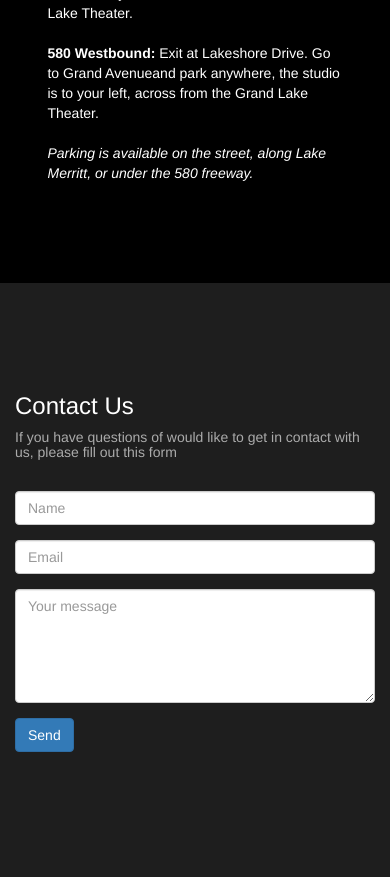
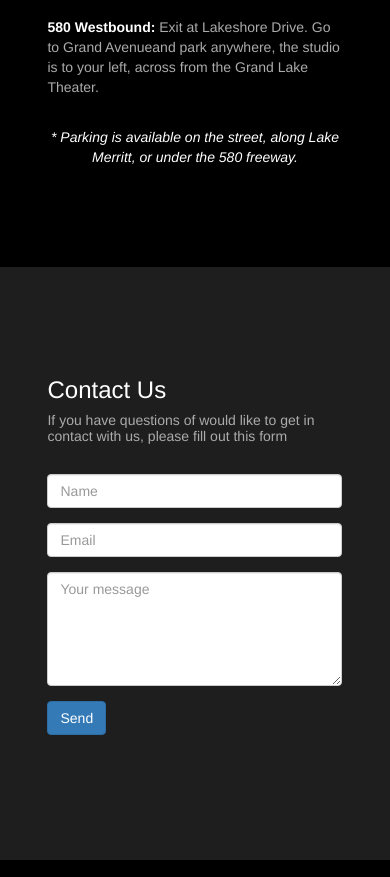
Before and after one commit to jackseabolt/OaklandYoga, a Rails app: page /directions in a window 390 px wide. Shown: the part 1298-2175 px from the top of the page. Run offline with Rails 7, Linux system fonts and the light colour scheme; style sheets or scripts are compiled from the project's sources; some libraries are stand-ins or nearby versions; some web fonts are replaced.

Commit message:
styles added

```diff
--- a/app/views/layouts/application.html.erb
+++ b/app/views/layouts/application.html.erb
@@ -34,7 +34,7 @@
 	<div class="container-fluid content">
     	<%= yield %>
     	<div class="row contact_section">
-			<div class="col-sm-8 col-sm-push-2">
+			<div class="col-sm-8 col-sm-push-2 col-xs-10 col-xs-push-1">
 				<h3>Contact Us</h3>
 				<h5>If you have questions of would like to get in contact with us, please fill out this form</h5>
 				<br />
--- a/app/views/pages/about.html.erb
+++ b/app/views/pages/about.html.erb
@@ -31,8 +31,9 @@
 			<p>
 			Have a great class!
 			</p>
+			<br />
 			<p>
-			Visit the Bikram Yoga <a href="https://www.bikramyoga.com/">homepage</a>
+			Visit the Bikram Yoga homepage <a href="https://www.bikramyoga.com/">here</a>
 			</p>
 		</div>
 	</div>
--- a/app/views/pages/directions.html.erb
+++ b/app/views/pages/directions.html.erb
@@ -7,21 +7,21 @@
 	</div>
 	<div class="row center_section">
 		<div class="col-sm-8 col-sm-push-2 col-xs-10 col-xs-push-1">
-			<h3 class="white">Directions</h3>
 				<div id="map_container">
 					<iframe id="map" src="https://www.google.com/maps/embed?pb=!1m18!1m12!1m3!1d11867.451789099068!2d-122.2560679190026!3d37.8116058527049!2m3!1f0!2f0!3f0!3m2!1i1024!2i768!4f13.1!3m3!1m2!1s0x808f874389244e9b%3A0x7c098e0d2ddad9f0!2s478+Santa+Clara+Ave%2C+Oakland%2C+CA+94610!5e0!3m2!1sen!2sus!4v1496354344760" allowfullscreen></iframe>
 				</div>
 		</div>
 		<div class="col-sm-8 col-sm-push-2 col-xs-10 col-xs-push-1">
+			<p class="white text-center">
+			478 Santa Clara Ave, 3rd Floor<br/>
+			Oakland, Ca 94610</p>
 			<p class="white">
-			<i>478 Santa Clara Ave, 3rd Floor<br/>
-			Oakland, Ca 94610</i>
 			</br></br>
-			<b>580 Eastbound:</b> Exit at Grand Avenue. Turn left at bottom of offramp onto Grand Avenue. Go under the freeway and park anywhere, the studio is to your left, across from the Grand Lake Theater.
+			<b>580 Eastbound:</b> <span style="color: #ababab;">Exit at Grand Avenue. Turn left at bottom of offramp onto Grand Avenue. Go under the freeway and park anywhere, the studio is to your left, across from the Grand Lake Theater.</span>
 			<br /><br />
-			<b>580 Westbound:</b> Exit at Lakeshore Drive. Go to Grand Avenueand park anywhere, the studio is to your left, across from the Grand Lake Theater.
-			<br /><br />
-			<i>Parking is available on the street, along Lake Merritt, or under the 580 freeway.</i>
+			<b>580 Westbound:</b> <span style="color: #ababab;">Exit at Lakeshore Drive. Go to Grand Avenueand park anywhere, the studio is to your left, across from the Grand Lake Theater. <br /><br /></span></p>
+			<p class="white text-center">
+			<i>* Parking is available on the street, along Lake Merritt, or under the 580 freeway.</i>
 			</p>
 		</div>
 	</div>
--- a/app/views/pages/teachers.html.erb
+++ b/app/views/pages/teachers.html.erb
@@ -6,7 +6,7 @@
 		</div>
 	</div>
 	<div class="row center_section">
-		<div class="col-sm-8 col-sm-push-2">
+		<div class="col-sm-8 col-sm-push-2 col-xs-10 col-xs-push-1">
 			<h3 style="text-align:center">Instructors</h3>
 			<br />
 			<h4>Tony Carr</h4>
```
Also changed, not shown: app/assets/stylesheets/application.scss (+31 -2 lines).
